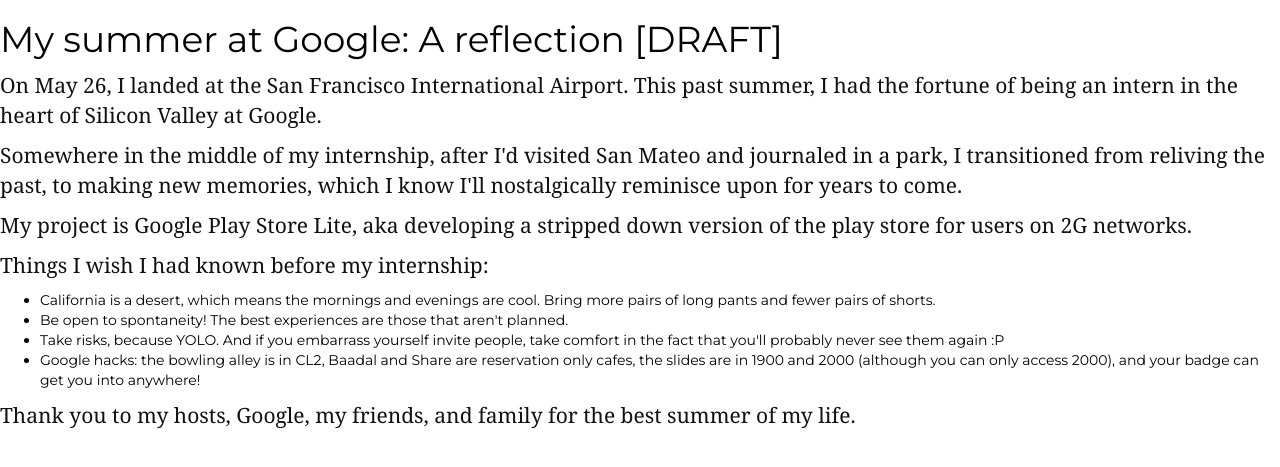
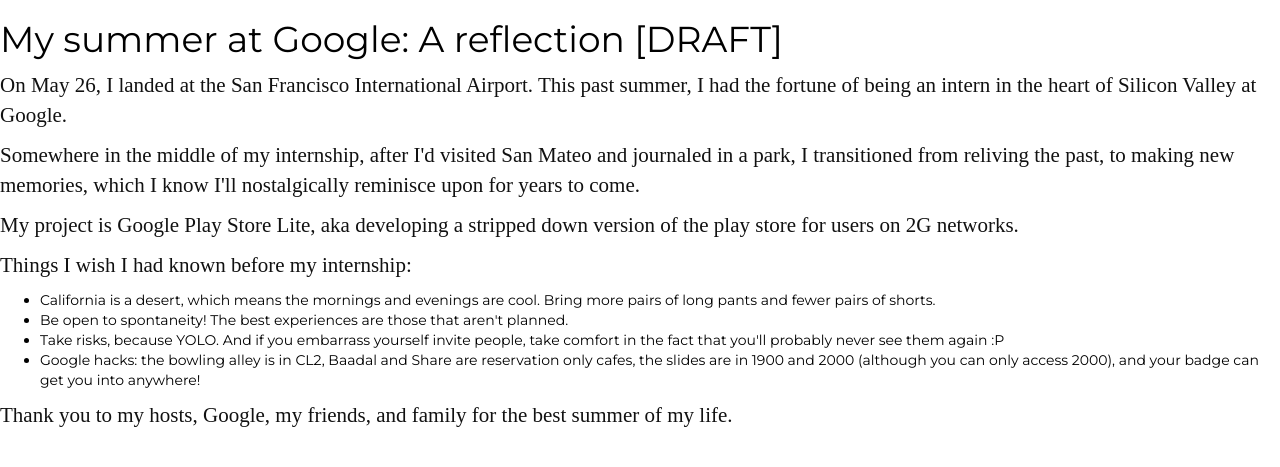
Before and after one commit to sw5813/sumwu, a Flask app: template app/templates/blog.html in a window 1280 px wide. Shown: the top 467 px of the page. Run offline with Flask 2, Linux system fonts and the light colour scheme; the template is opened without the code that fills it, so the values that code supplies are empty; some libraries are stand-ins or nearby versions; some web fonts are replaced.

Commit message:
add fonts

```diff
--- a/app/static/css/blog.css
+++ b/app/static/css/blog.css
@@ -1,6 +1,21 @@
 /*
  * Globals
  */
+
+@font-face {
+  font-family: 'Chalkduster';
+  src: url(../fonts/Chalkduster.ttf);
+}
+
+@font-face {
+  font-family: 'Cambria';
+  src: url(../fonts/Cambria.ttf);
+}
+
+@font-face {
+  font-family: 'Lato';
+  src: url(../fonts/lato-light.ttf);
+}
 
 /* Links */
 a,
@@ -46,7 +61,7 @@
 /* Post styles */
 .title {
 	font-size: 3em;
-	font-family: 'Chalkduster';
+	font-family: 'Chalkduster', sans-serif;
 }
 .date {
 	color: #888;
--- a/config.py
+++ b/config.py
@@ -7,6 +7,7 @@
 BLOGGING_DISQUS_SITENAME = "sumwu"
 BLOGGING_SITEURL = "https://sumwu.me"
 BLOGGING_SITENAME = "Summer Wu"
+BLOGGING_GOOGLE_ANALYTICS = "UA-72591625-1"
 
 YALE_IMS_PASS = os.environ['YALE_IMS_PASS']
 BLOG_PASS = os.environ['BLOG_PASS']
```
Also changed, not shown: app/static/fonts/Chalkduster.ttf (added), app/static/fonts/lato-light.ttf (added), 1 other file.
